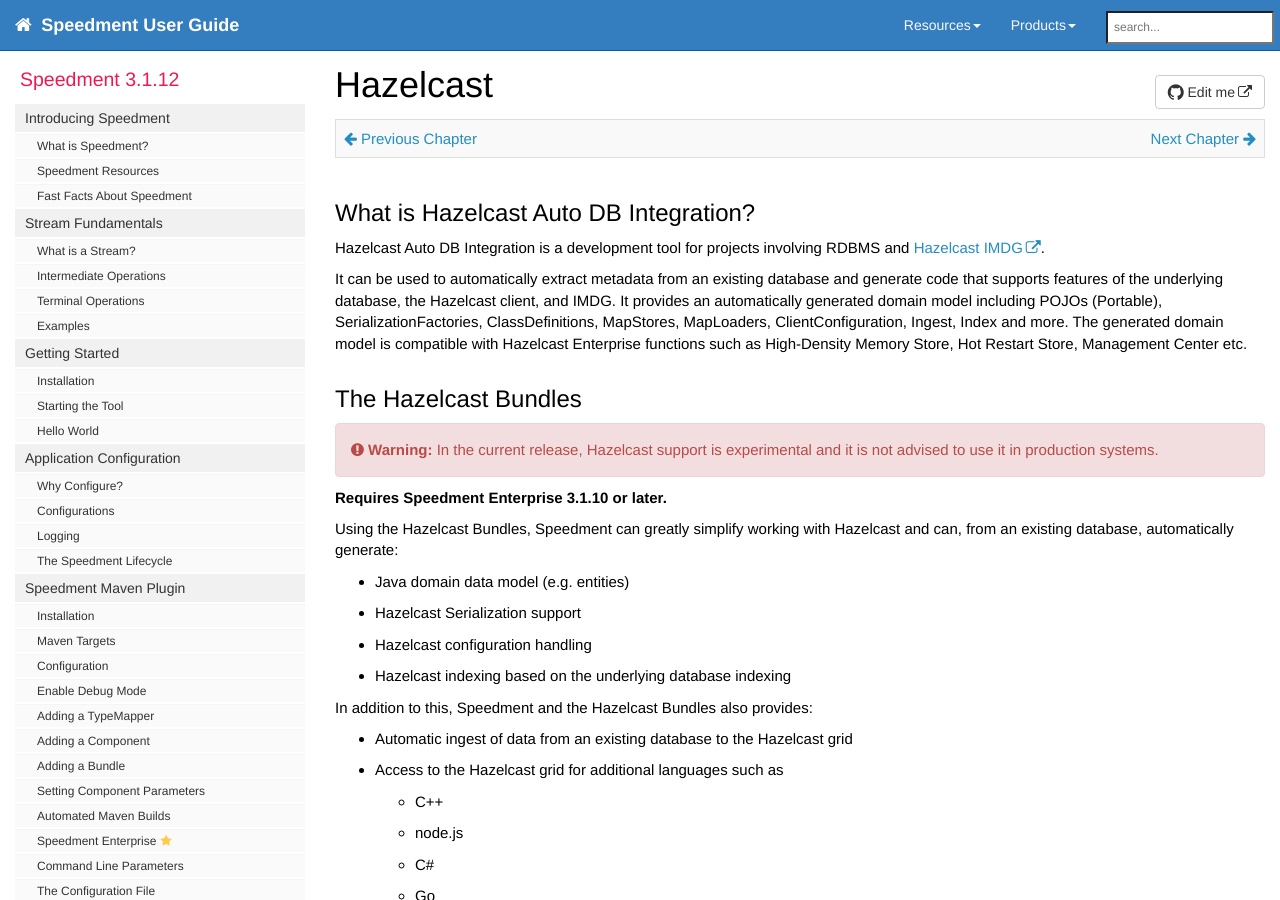
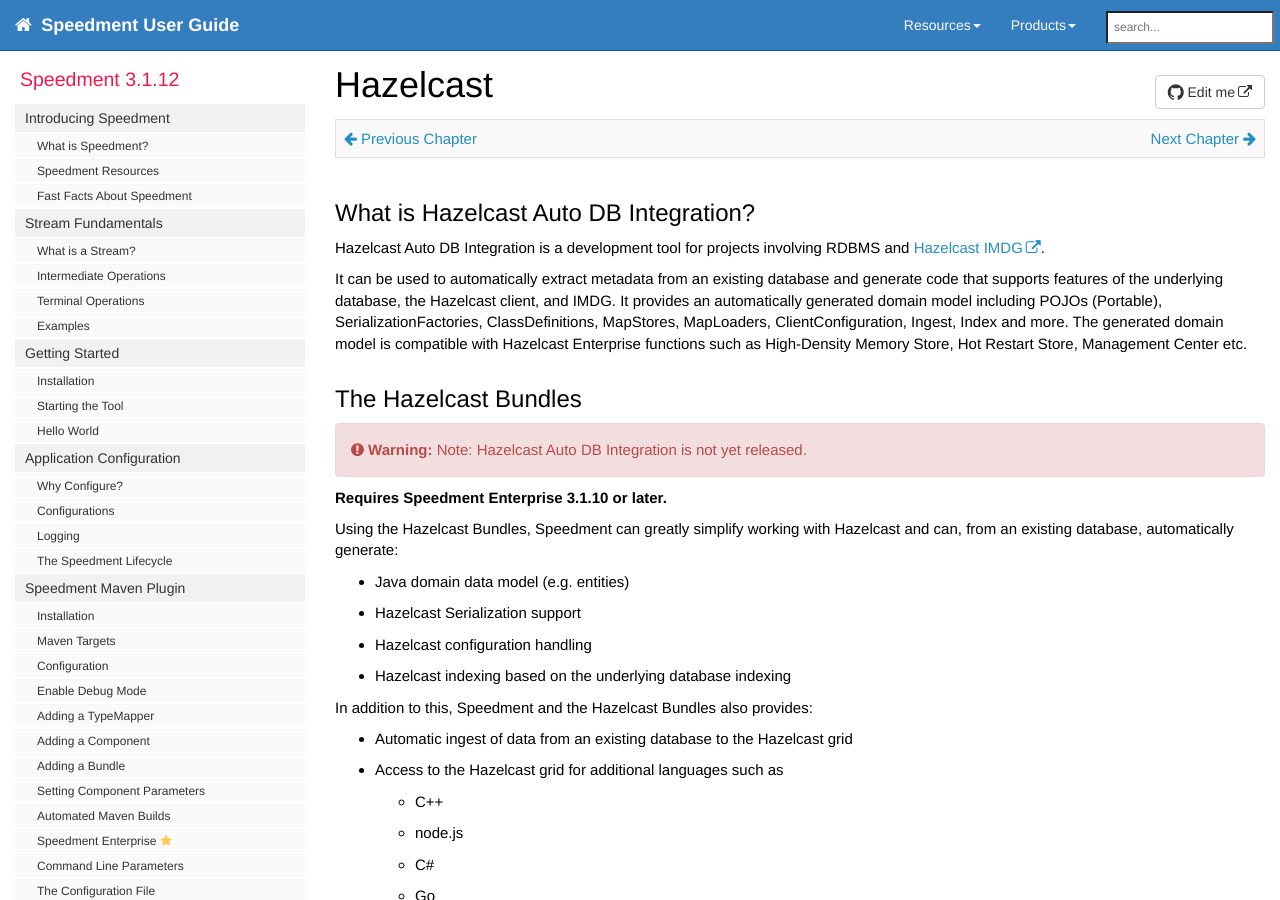
Before and after one commit to speedment/speedment-doc, a Jekyll site: the page built from pages/hazelcast.md, in a window 1280 px wide and 900 px high. Built offline with Jekyll 4.4.1, drawn with Linux system fonts in a browser that asks for light colours; nearby versions of some CDN libraries; comment, search, counter and statistics services are not loaded.

Commit message:
Update warning in Hazelcast manual

```diff
--- a/pages/hazelcast.md
+++ b/pages/hazelcast.md
@@ -19,7 +19,7 @@
 ## The Hazelcast Bundles
 
 {% include warning.html content = "
-In the current release, Hazelcast support is experimental and it is not advised to use it in production systems.
+Note: Hazelcast Auto DB Integration is not yet released.
 " %}
 
 **Requires Speedment Enterprise 3.1.10 or later.**
```
